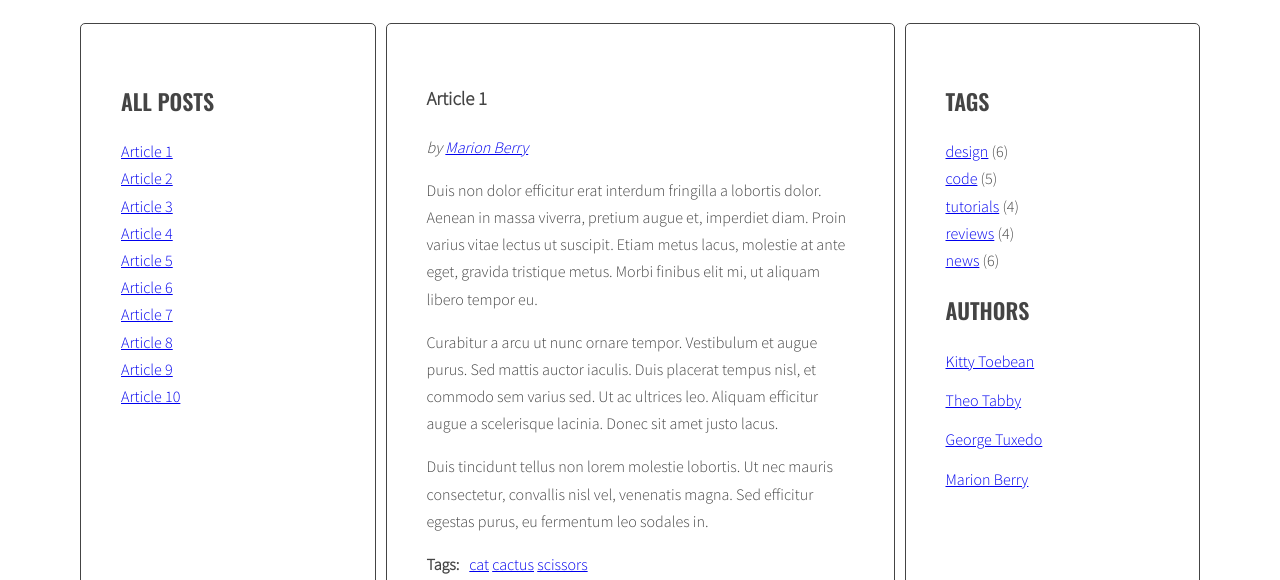
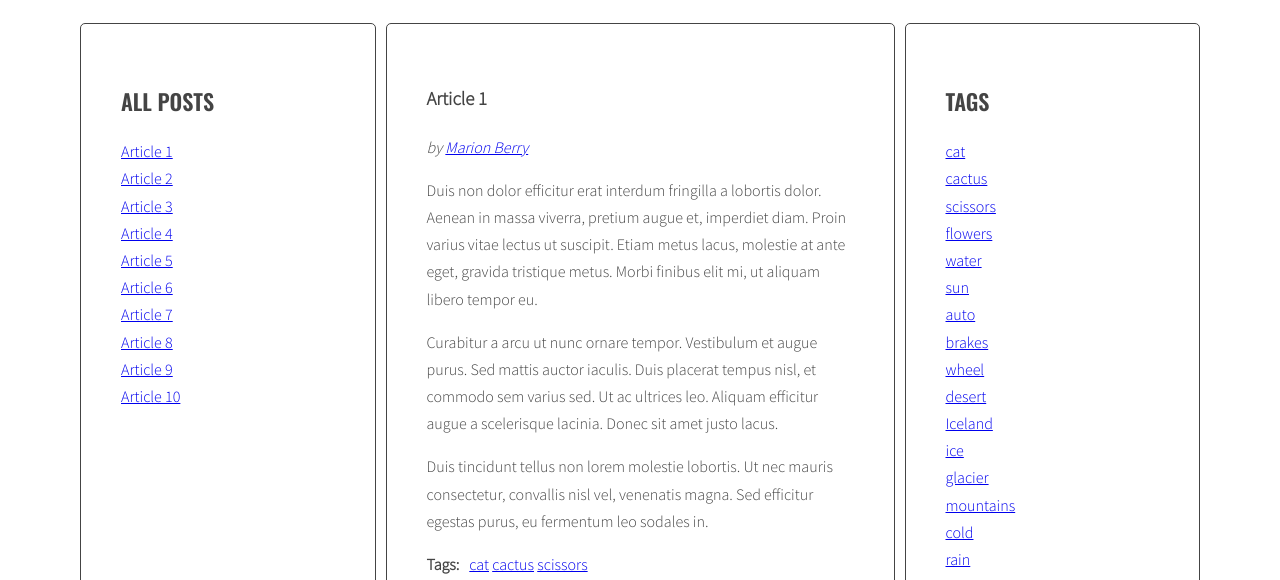
Before and after one commit to bpedryc83/javascript-blog, a website: page index.html in a window 1280 px wide. Shown: the part 220-800 px from the top of the page. Drawn offline with nearby package versions, Linux system fonts and the light colour scheme.

Commit message:
Add list of tags without any specific actions to the right sidebar

```diff
--- a/index.html
+++ b/index.html
@@ -170,15 +170,11 @@
                     </section>
                     <aside class="sidebar">
                         <h2 class="section-title">Tags</h2>
-                        <ul class="list tags">
-                            <li><a href="#">design</a> <span>(6)</span></li>
-                            <li><a href="#">code</a> <span>(5)</span></li>
-                            <li><a href="#">tutorials</a> <span>(4)</span></li>
-                            <li><a href="#">reviews</a> <span>(4)</span></li>
-                            <li><a href="#">news</a> <span>(6)</span></li>
+                        <ul class="tags list">
+                            1
                         </ul>
                         <h2 class="section-title">Authors</h2>
-                         <ul class="list authors">
+                        <ul class="list authors">
                             <li>
                                 <a href="#">
                                     <span class="author-name">Kitty Toebean</span>
--- a/js/script.js
+++ b/js/script.js
@@ -1,3 +1,4 @@
+{
 'use strict';
 
 /* document.getElementById('test-button').addEventListener('click', function(){
@@ -9,7 +10,8 @@
   optTitleSelector = '.post-title',
   optTitleListSelector = '.titles',
   optArticleTagsSelector = '.post-tags .list',
-  optArticleAuthorSelector = '.post .post-author';
+  optArticleAuthorSelector = '.post .post-author',
+  optTagsListSelector = '.list.tags';
 
 const titleClickHandler = function(event){
   event.preventDefault();
@@ -88,6 +90,9 @@
 generateTitleLinks();
 
 function generateTags(){
+  /* [NEW] create a new variable allTags with an empty array */
+  let allTags = [];
+
   /* find all articles */
   const allArticles = document.querySelectorAll(optArticleSelector);
 
@@ -115,14 +120,30 @@
       /* add generated code to html variable */
       tagHTML = tagHTML + ' ' + linkHTML;
 
+
+      /* [NEW] check if this link is NOT already in allTags */
+      if(allTags.indexOf(linkHTML) == -1){
+        /* [NEW] add generated code to allTags array */
+        allTags.push(linkHTML);
+
     /* END LOOP: for each tag */
-    }
+      }
 
     /* insert HTML of all the links into the tags wrapper */
     tagWrapper.innerHTML = tagHTML;
 
+
   /* END LOOP: for every article: */
+    }
+
   }
+
+  /* [NEW] find list of tags in right column */
+  const tagList = document.querySelector(optTagsListSelector);
+
+  /* [NEW] add html from allTags to tagList */
+  tagList.innerHTML = allTags.join(' ');
+
 }
 
 generateTags();
@@ -210,3 +231,4 @@
   }
 }
 addClickListenersToAuthors();
+}
```
